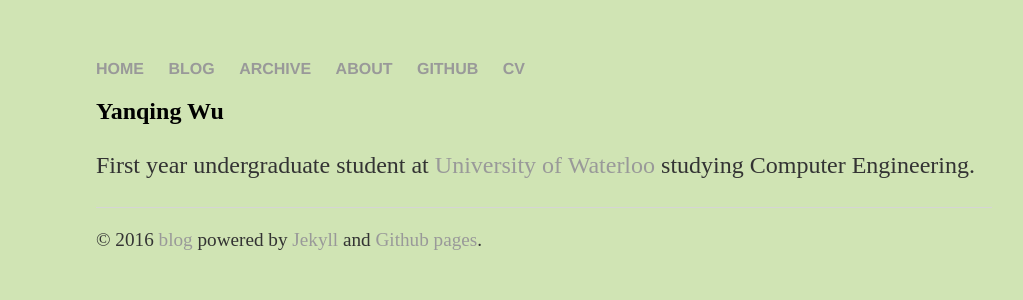
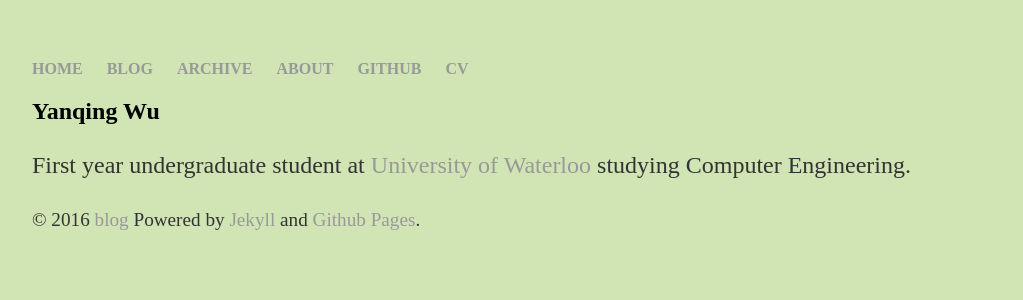
Before and after one commit to pwyq/blog, a Jekyll site: the page built from index.html, in a window 1280 px wide. Shown: the top 300 px of the page, without its empty margins (96-1119 px from the left). Built offline with Jekyll 4.4.1, drawn with Linux system fonts in a browser that asks for light colours.

Commit message:
modify footer

```diff
--- a/_includes/footer.html
+++ b/_includes/footer.html
@@ -11,7 +11,8 @@
 		{% endfor %}
 		</ul>
 	</nav><!-- /.bottom-menu -->
-	<p class="copyright">&#169; {{ site.time | date: '%Y' }} <a href="{{ site.url }}">{{ site.title }}</a>
-	powered by <a href="http://jekyllrb.com" rel="nofollow">Jekyll</a> and
-	<a href="https://pages.github.com/" rel="nofollow">Github pages</a>.</p>
+	<p class="copyright">&#169; {{ site.time | date: '%Y' }}
+	<a href="{{ site.url }}">{{ site.title }}</a>
+	Powered by <a href="http://jekyllrb.com" rel="nofollow">Jekyll</a> and
+			   <a href="https://pages.github.com/" rel="nofollow">Github Pages</a>.</p>
 </footer>
--- a/css/main.css
+++ b/css/main.css
@@ -1,9 +1,9 @@
 body {
     margin: 60px auto;
-    width: 70%;
+    width: 80%;
 }
 nav ul, footer ul {
-    font-family:'Helvetica', 'Arial', 'Sans-Serif';
+    font-family: "Times New Roman", Georgia, Serif;
     padding: 0px;
     list-style: none;
     font-weight: bold;
@@ -21,7 +21,7 @@
 }
 h1 {
     font-size: 3em;
-    font-family:'Helvetica', 'Arial', 'Sans-Serif';
+    font-family: "Times New Roman", Georgia, Serif;
 }
 p {
     font-size: 1.5em;
@@ -29,7 +29,11 @@
     color: #333;
 }
 footer {
-    border-top: 1px solid #d5d5d5;
+	clear: both;
+	height: 180px;
+	position: relative;
+    border-top: -3em;
+	color: #d5d5d5;
     font-size: .8em;
 }
 
```
